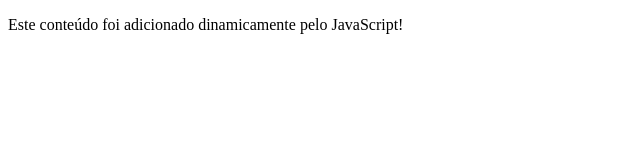
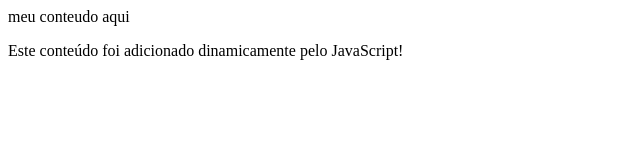
Before and after one commit to GabrielBonis/learning_node_server, a website: page src/html/index.html in a window 1280 px wide. Shown: the whole page, without its empty margins (0-640 px from the left). Drawn offline with Linux system fonts and the light colour scheme; files that its build step writes are made by us from their sources; files whose address does not match are found by name.

Commit message:
test_again

```diff
--- a/src/html/index.html
+++ b/src/html/index.html
@@ -8,6 +8,7 @@
 </head>
 <body>
     <!-- Seu conteúdo HTML aqui -->
+    meu conteudo aqui
 
     <!-- Container para o conteúdo controlado pelo JavaScript -->
     <div id="conteudo"></div>
```
